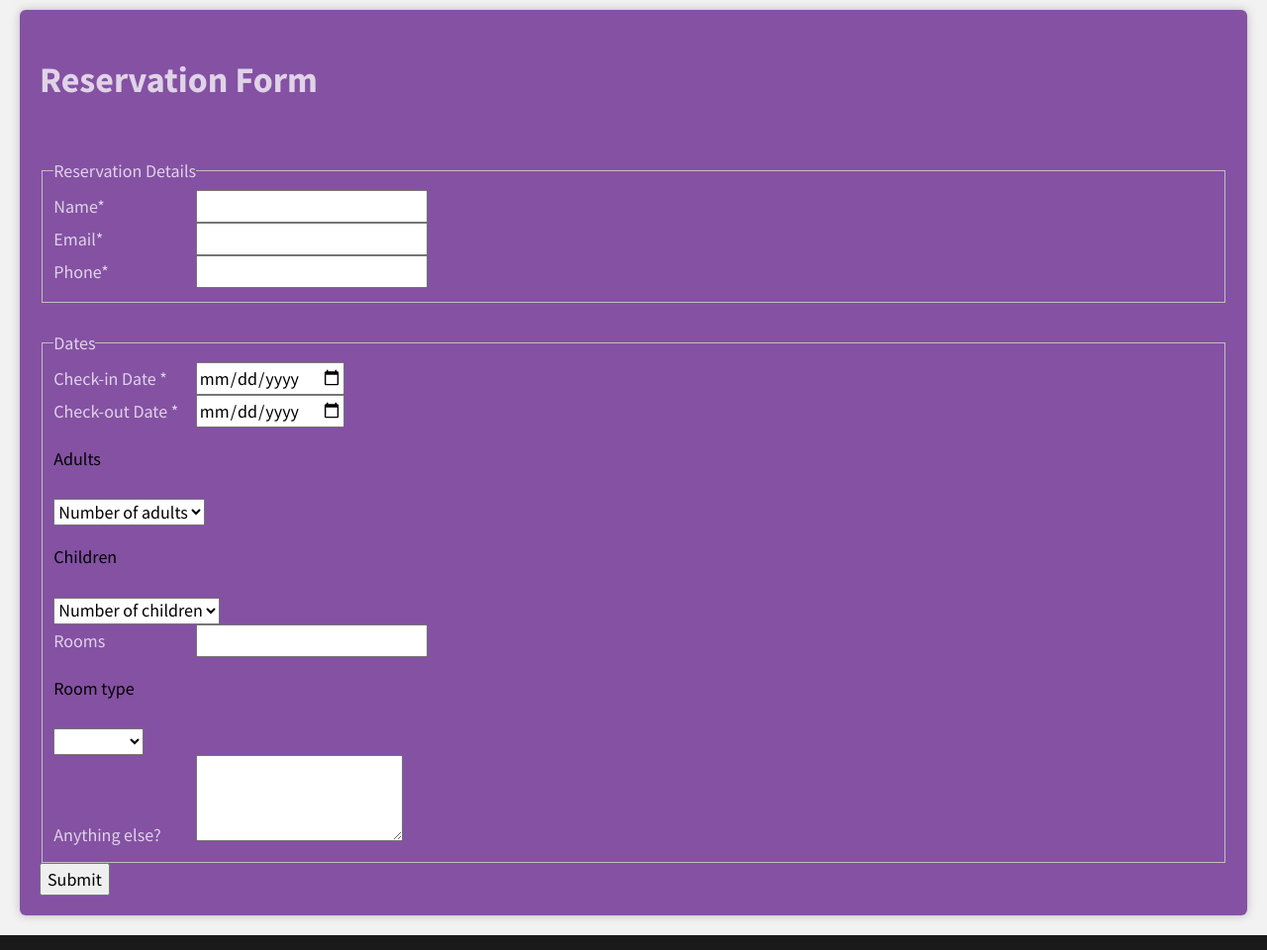
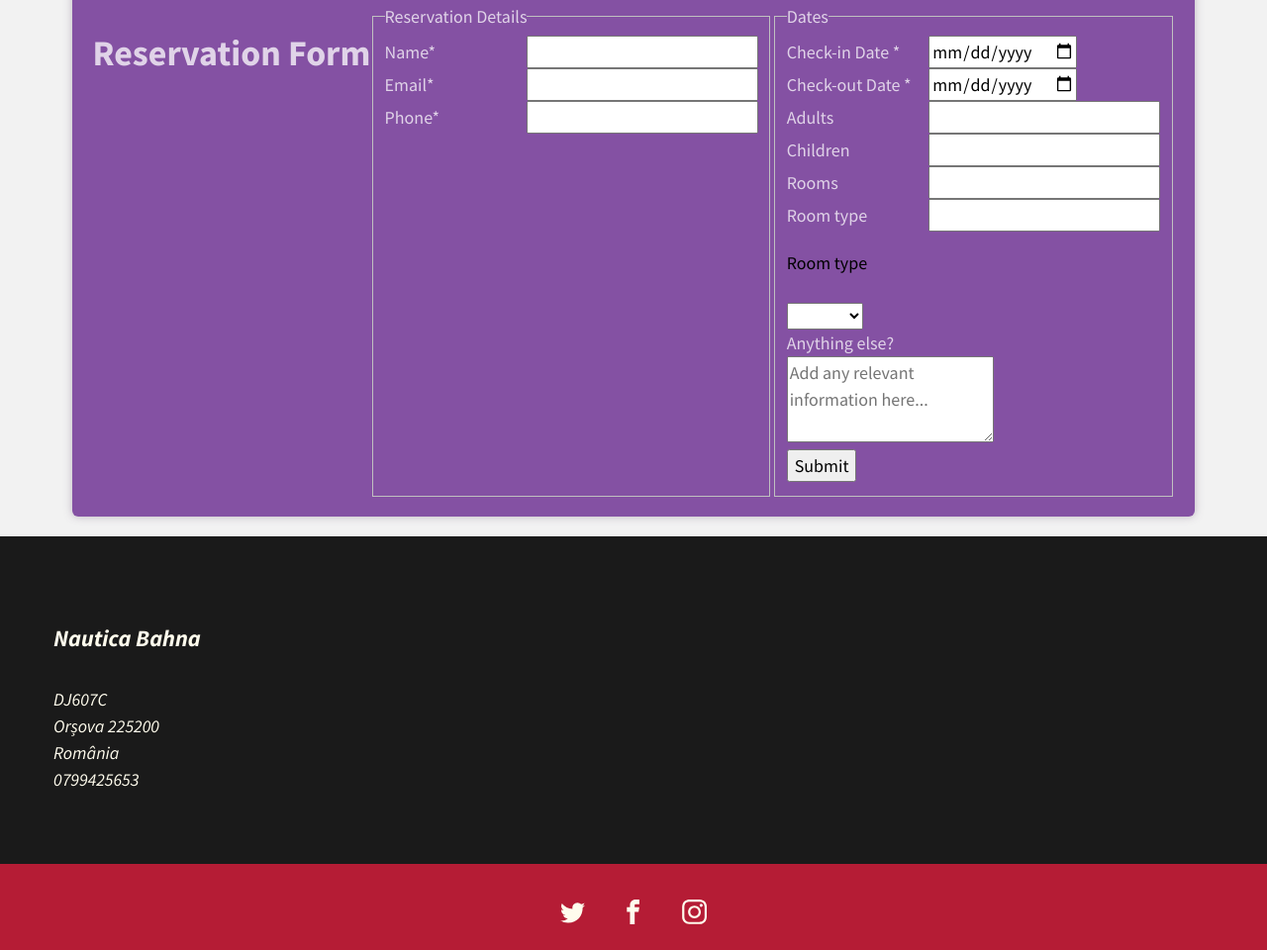
Before and after one commit to Vlad11Rus/nauticaBahna, a plain HTML site: page reservation.html in a window 1280 px wide. Shown: the part 505-1465 px from the top of the page at 99% size. Drawn offline with Linux system fonts and the light colour scheme; some icons are missing.

Commit message:
refactoring reservation form

```diff
--- a/reservation.html
+++ b/reservation.html
@@ -8,8 +8,6 @@
     <link rel="stylesheet" href="//fonts.googleapis.com/css?family=Source+Sans+Pro:400,400i,700,700i,900,900i" type="text/css" media="all">
     <link rel="stylesheet" href="style-main.css" type="text/css" media="all">
     <link rel="stylesheet" href="https://maxcdn.bootstrapcdn.com/font-awesome/4.5.0/css/font-awesome.min.css">
-    #experimental
-
     <script src="JS/script.js" defer></script>
     <script src="JS/libs/flexibility.js"></script>
     <script>
@@ -75,7 +73,7 @@
     </div><!-- #showcase .promo-area -->
 
     <main class="main-area">
-        <div class="form-testbox">
+        <div class="form-box">
             <form>
                 <div class="form-banner">
                     <h1>Reservation Form</h1>
@@ -113,54 +111,46 @@
                             <input id="checkoutdate" type="date" name="checkoutdate" />
                             <i class="fas fa-calendar-alt"></i>
                         </div>
-                <div class="item">
-                    <p>Adults</p>
-                        <select>
-                        <option value="8" disabled selected>Number of adults</option>
-                        <option value="9" >1</option>
-                        <option value="10">2</option>
-                        <option value="11">3</option>
-                        <option value="12">4</option>
-                        <option value="13">5</option>
-                        </select>
+                        <div class="item" style=width:100%>
+                            <label for="adults">Adults</label>
+                            <input id="adults" type="number" name="adults" />
                         </div>
-                <div class="item">
-                    <p>Children</p>
-                        <select>
-                        <option value="14" disabled selected>Number of children</option>
-                        <option value="15" >0</option>
-                        <option value="16">1</option>
-                        <option value="17">2</option>
-                        <option value="18">3</option>
-                        <option value="19">4</option>
-                        <option value="19">5</option>
-                        </select>
+                        <div class="item" style=width:100%>
+                            <label for="children">Children</label>
+                            <input id="children" type="number" name="children" />
                         </div>
-
                         <div class="item" style=width:100%>
                             <label for="room">Rooms</label>
                             <input id="room" type="number" name="room" />
                         </div>
-
+                        <div class="item" style=width:100%>
+                            <label for="room">Room type</label>
+                            <input id="room" type="number" name="room" />
+                        </div>
                         <div class="item">
+                            <div class="room-type">
                                 <p>Room type</p>
                                 <select>
                                     <option value="20" selected></option>
-              <option value="21">Standard</option>
-              <option value="22">Deluxe</option>
-              <option value="23">Suite</option>
+                                    <option value="21">Simple</option>
+                                    <option value="22">Double</option>
                                 </select>
                             </div>
                         </div>
+                    </div>
+
                     <div class="item">
                         <label for="instruction">Anything else?</label>
-              <textarea id="instruction" rows="3"></textarea>
+                        <br>
+                        <textarea id="instruction" rows="3" placeholder="Add any relevant information here..."></textarea>
                     </div>
-              </fieldset>
 
                     <div class="btn-block">
                         <button type="submit" href="/">Submit</button>
                     </div>
+              </fieldset>
+
+
             </form>
         </div>
 
--- a/style-main.css
+++ b/style-main.css
@@ -1296,7 +1296,7 @@ Reservation form
 --------------------------------------------------------------*/
 
 
-.form-testbox {
+.form-box {
     display: flex;
     justify-content: center;
     align-items: center;
@@ -1305,7 +1305,8 @@ Reservation form
 }
 
 form {
-    width: 100%;
+    /* width: 100%; */
+    display: flex;
     padding: 20px;
     border-radius: 6px;
     border-color: lime;
```
Lines whose indentation alone changed are shown as unchanged.
